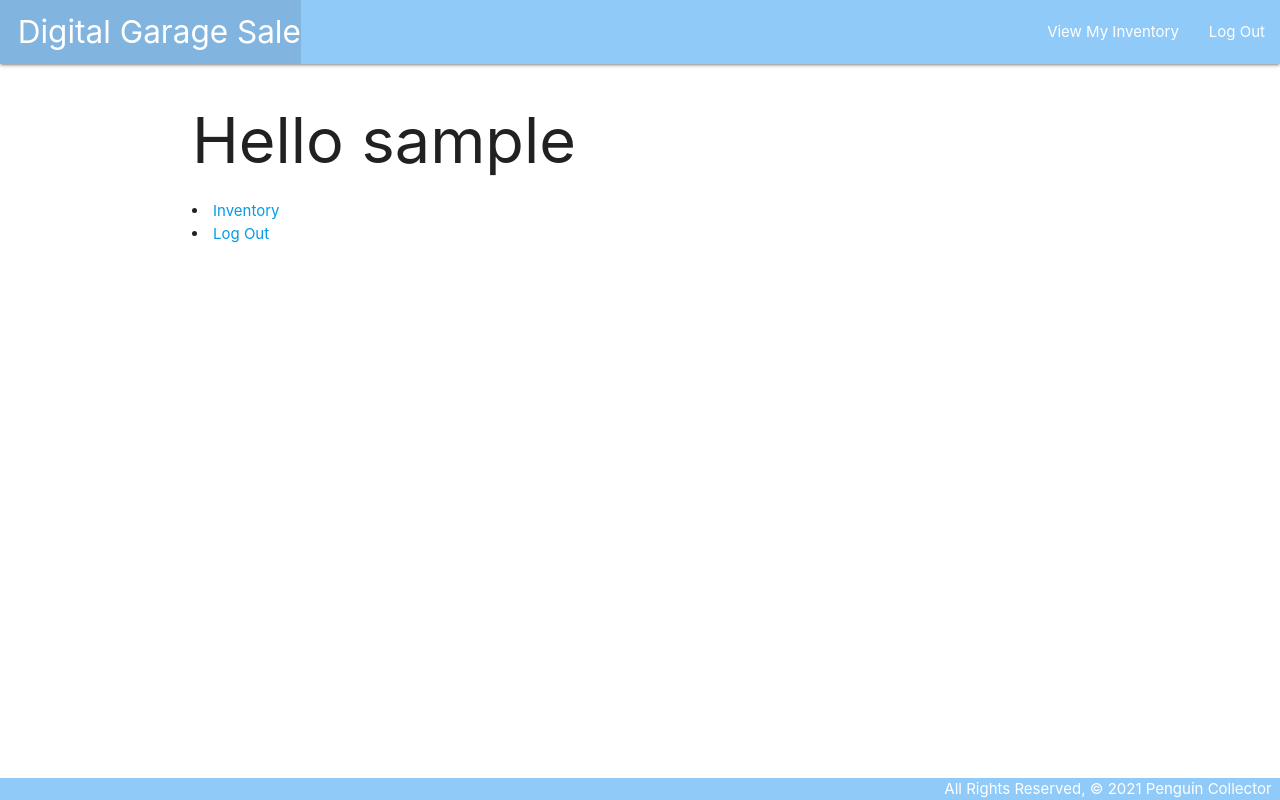
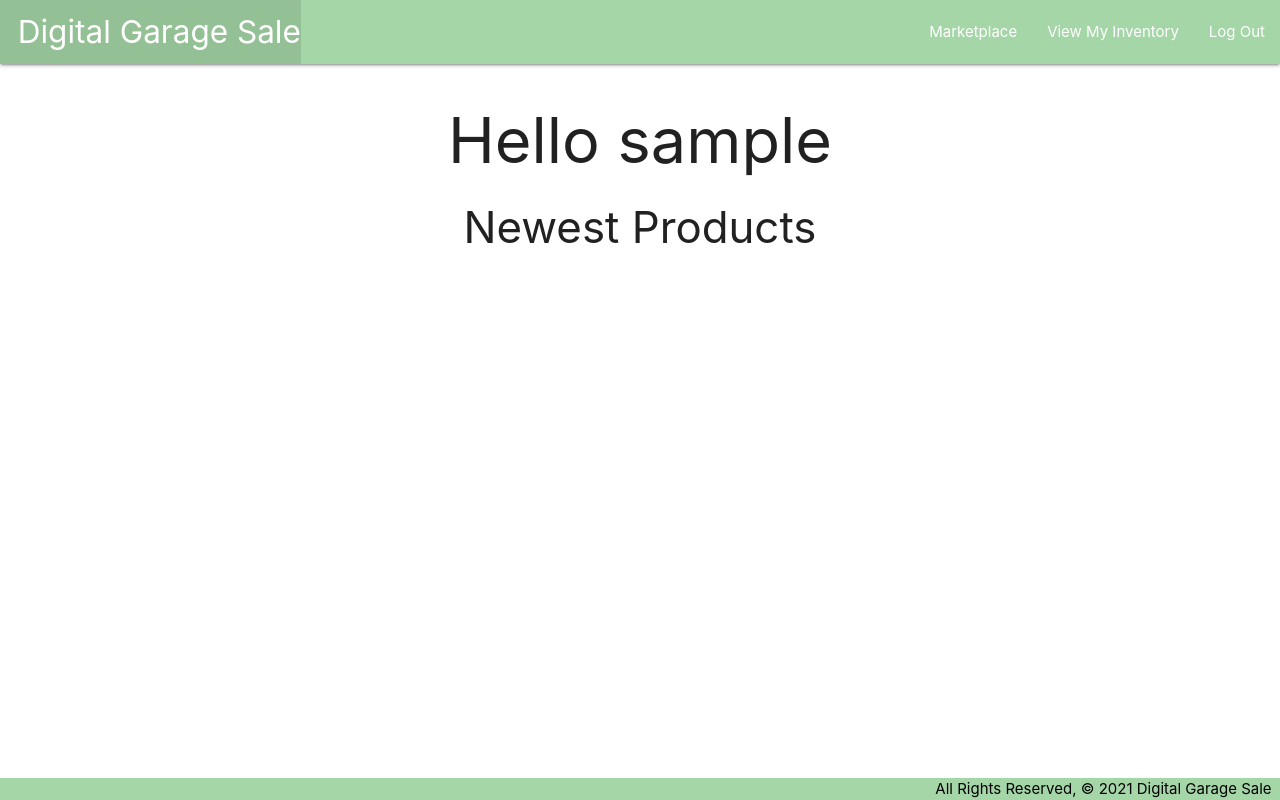
Before and after one commit to matfarb/garagesale, a Django app: page / in a window 1280 px wide. Run offline with Django 3.2, Linux system fonts and the light colour scheme; the visitor is signed in with stand-in values (Sample User, id 1).

Commit message:
Working on templates

```diff
--- a/main_app/templates/base.html
+++ b/main_app/templates/base.html
@@ -14,15 +14,17 @@
 <body>
   <header class="navbar-fixed">
     <nav>
-      <div class="nav-wrapper blue lighten-3">
+      <div class="nav-wrapper green lighten-3">
         <ul>
           <li><a href="/" class="left brand-logo">&nbsp;&nbsp;Digital Garage Sale</a></li>
         </ul>
         <ul class="right">
           {% if user.is_authenticated %}
+            <li><a href="{% url 'marketplace' %}">Marketplace</a></li>
             <li><a href="{% url 'inventory' %}">View My Inventory</a></li>
             <li><a href="{% url 'logout' %}">Log Out</a></li>
           {% else %}
+            <li><a href="{% url 'marketplace' %}">Marketplace</a></li>
             <li><a href="{% url 'signup' %}">Sign Up</a></li>
             <li><a href="{% url 'login' %}">Log In</a></li>
           {% endif %}
@@ -34,8 +36,8 @@
     {% block content %}
     {% endblock %}
   </main>
-  <footer class="page-footer blue lighten-3">
-    <div class="right">All Rights Reserved, &copy; 2021 Penguin Collector &nbsp;</div>
+  <footer class="page-footer green lighten-3">
+    <div class="right black-text">All Rights Reserved, &copy; 2021 Digital Garage Sale &nbsp;</div>
   </footer>
 </body>
 </html>
--- a/main_app/templates/home.html
+++ b/main_app/templates/home.html
@@ -2,12 +2,15 @@
 {% block content %}
 
 {% if user.is_authenticated %}
-    <h1>Hello {{ user.username }}</h1>
-    <li><a href="{% url 'inventory' %}">Inventory</a></li>
-    <li><a href="{% url 'logout' %}">Log Out</a></li>
+    <div class="center">
+        <h1>Hello {{ user.username }}</h1>
+        <h3>Newest Products</h3>
+    </div>
 {% else %}
-    <h1>Hello Guest</h1>
-    <li><a href="{% url 'login' %}">Log In</a></li>
+    <div class="center">
+        <h1>Hello Guest</h1>
+        <h3>Newest Products</h3>
+    </div>
 {% endif %}
 
 {% endblock %}
--- a/main_app/templates/registration/signup.html
+++ b/main_app/templates/registration/signup.html
@@ -8,7 +8,7 @@
 <form method="post" action="{% url 'signup' %}">
   {% csrf_token %}
   {{ form.as_p }}
-  <input type="submit" class="btn blue lighten-3" value="signup">
+  <input type="submit" class="btn green lighten-3 black-text" value="signup">
 </form>
 
 {% endblock %}
--- a/main_app/urls.py
+++ b/main_app/urls.py
@@ -5,10 +5,10 @@
 
 urlpatterns = [
     path('', views.home, name='home'),
-    # path('marketplace/', views.marketplace, name='index'),
+    path('marketplace/', views.marketplace, name='marketplace'),
     path('inventory/', views.inventory, name='inventory'),
     path('inventory/create', views.ProductCreate.as_view(), name='product_create'),
-    # path('inventory/<int:product_id>', views.products_detail, name='detail'),
+    path('inventory/<int:product_id>', views.products_detail, name='detail'),
     # path('inventory/update', views.ProductUpdate.as_view(), name='product_update'),
     # path('inventory/delete', views.ProductDelete.as_view(), name='product_delete'),
     # path('invientory/<int:product_id/add_photo', views.add_photo, name='add_photo'),
--- a/main_app/views.py
+++ b/main_app/views.py
@@ -10,9 +10,19 @@
 def home(request):
   return render(request, 'home.html')
 
+def marketplace(request):
+  products = Product.objects.all()
+  return render(request, 'products/marketplace.html', { 'products': products})
+
 def inventory(request):
   products = Product.objects.filter(user=request.user)
   return render(request, 'products/inventory.html', { 'products': products})
+
+def products_detail(request, product_id):
+  product = Product.objects.get(id=product_id)
+  return render(request, 'products/detail.html', {
+    'product': product
+  })
 
 class ProductCreate(CreateView):
   model = Product
```
Also changed, not shown: main_app/templates/products/detail.html (added, +18 -0 lines), main_app/templates/products/inventory.html (+14 -1 lines), main_app/templates/products/marketplace.html (added).
